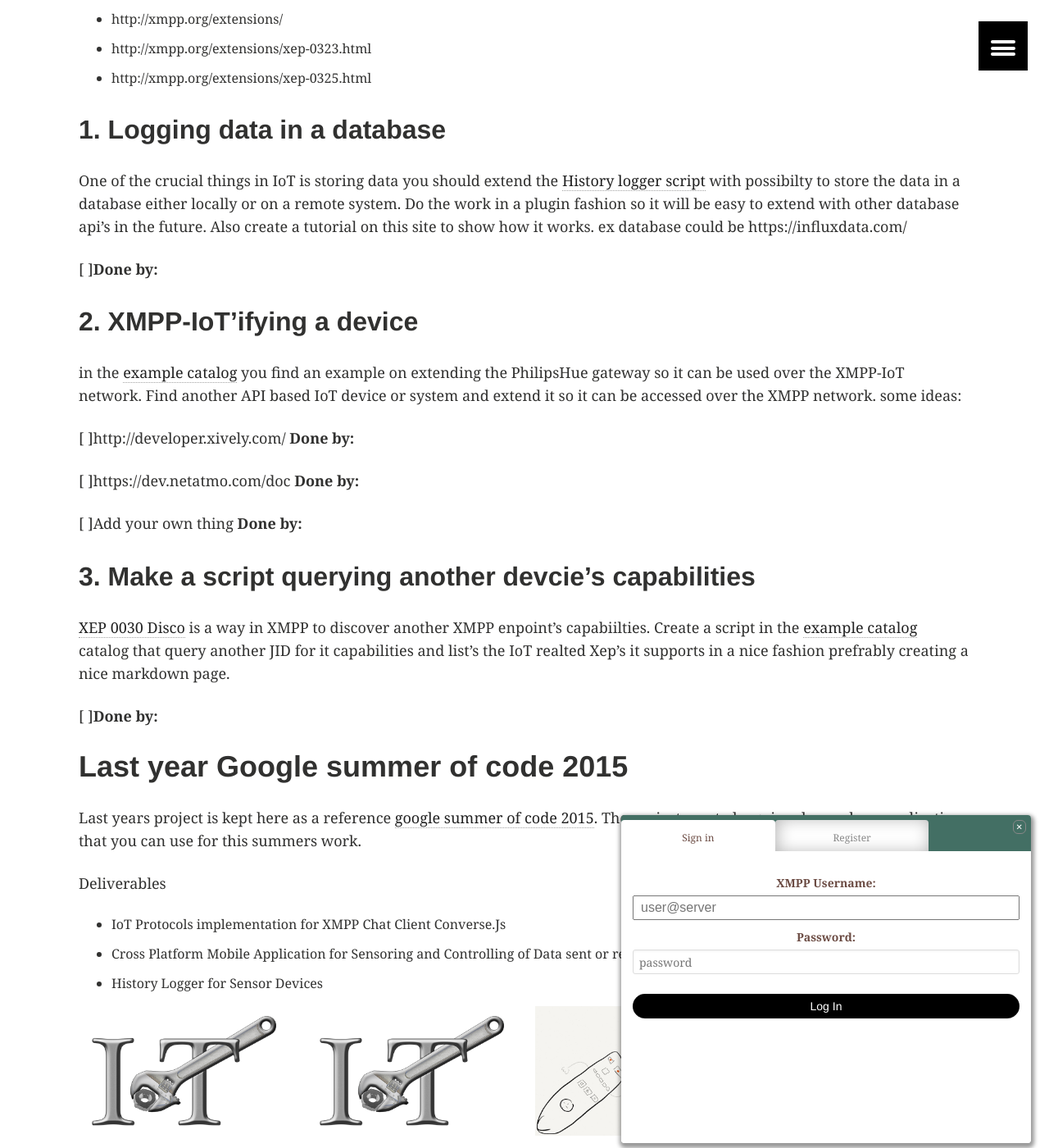
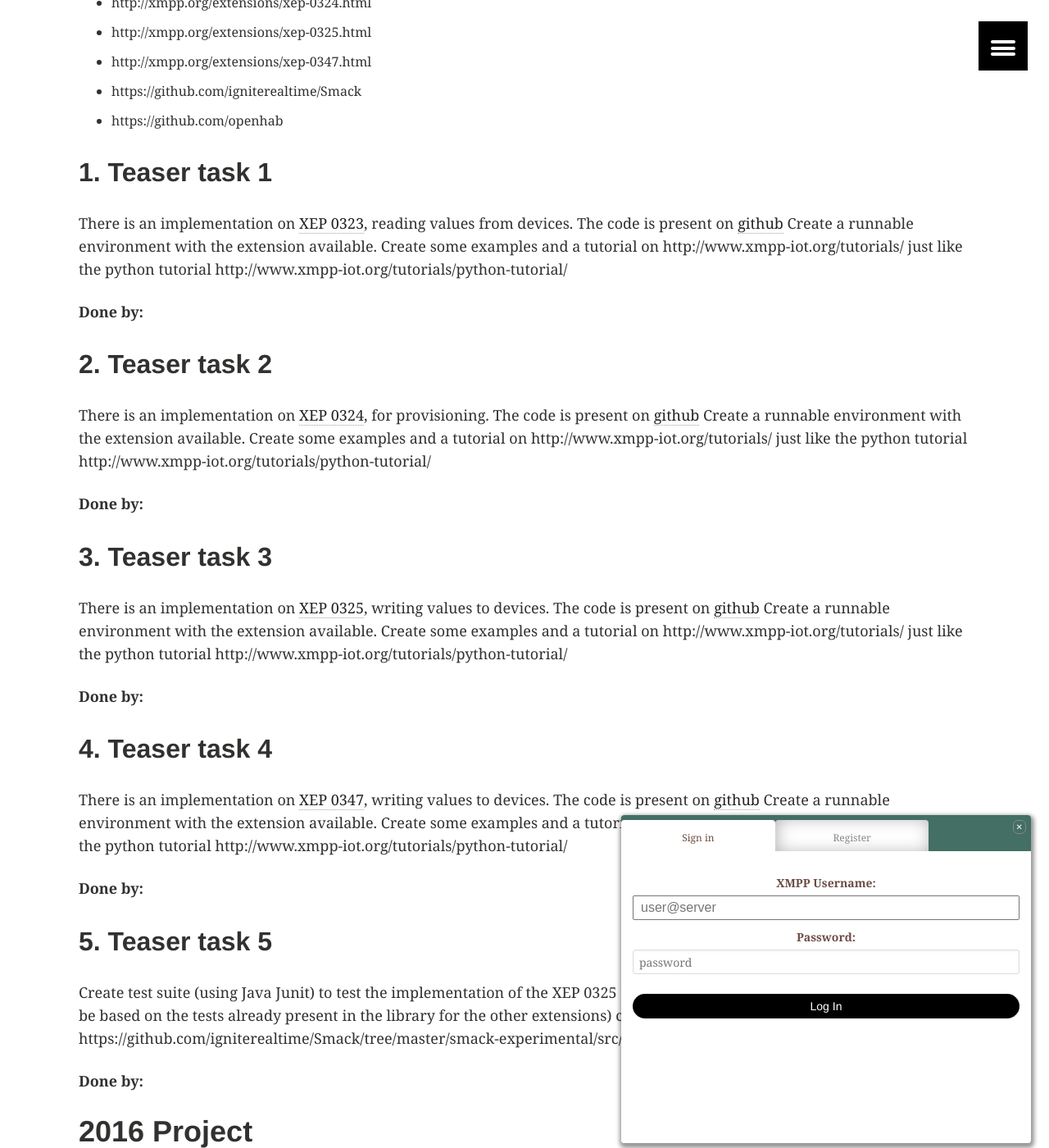
Before and after one commit to xmpp-iot/xmpp-iot.github.io, a Jekyll site: the page built from gsoc/index.md, in a window 1280 px wide and 1400 px high, scrolled down 1198 px. Shown: the whole window at 82% size. Built offline with Jekyll 4.4.1, drawn with Linux system fonts in a browser that asks for light colours; some web fonts are replaced; some of the changed text lies outside the part shown.

Commit message:
GSOC 2017 (#32)
* Update index.md

Added the project and teaser tasks for gsoc 2017

* Update index.md

minor fix

* Update index.md

minor fix

* Update index.md

minor fix

```diff
--- a/gsoc/index.md
+++ b/gsoc/index.md
@@ -12,6 +12,70 @@
 share: true
 ads: false
 ---
+
+***Adding XMPP-IoT to the openHAB smarthome project using Smack*** is a project within XMPP, propsed for [google summer of code 2017](https://developers.google.com/open-source/gsoc/). This project will focus on the integration of the support of XMPP-IOT extensions in [OpenHAB](http://www.openhab.org/), through the use of [SMACK libraries](https://www.igniterealtime.org/projects/smack/).
+
+# Teaser Tasks for 2017
+
+Below you find the teaser tasks for 2017.
+Mentor for the project is [Davide Conzon](http://www.ismb.it/davide.conzon) and is reachable at
+
+  - xmpp:co_davide@chatme.im
+  - twitter:@co_davide
+  - skype:davide.conzon
+
+
+* teaser tasks should be tested and ran on your own environment before sen in with pullrequest
+* Change this page with a pullrequest when you have done a tesertask so others can focus on the other ones
+* Keep Davide Conzon in the loop when you choose a task
+* Feel free to come with your own suggestions of a teaser task *encouraged*
+
+## Getting started
+Go through this site and and of course http://xmpp.org/ to get the idea of what Internet of Things is and how XMPP is a good fit for that. Then look at the Tutorials and the documentation of [SMACK](https://www.igniterealtime.org/projects/smack/documentation.jsp) and [OpenHAB](http://docs.openhab.org/tutorials/beginner/). A good thing to go further is also to look at the extensions especially xep323 and xep325
+
+  * http://xmpp.org/
+  * http://xmpp.org/uses/internet-of-things.html
+  * http://www.xmpp-iot.org/tutorials/python-tutorial/
+  * http://xmpp.org/extensions/
+  * http://xmpp.org/extensions/xep-0323.html
+  * http://xmpp.org/extensions/xep-0324.html
+  * http://xmpp.org/extensions/xep-0325.html
+  * http://xmpp.org/extensions/xep-0347.html
+  * https://github.com/igniterealtime/Smack
+  * https://github.com/openhab
+
+## 1. Teaser task 1
+There is an implementation on [XEP 0323](http://xmpp.org/extensions/xep-0323.html), reading values from devices. The code is present on [github](https://github.com/igniterealtime/Smack/tree/master/smack-experimental/src/main/java/org/jivesoftware/smackx/iot/data)
+Create a runnable environment with the extension available. Create some examples and a tutorial on http://www.xmpp-iot.org/tutorials/ just like the python tutorial http://www.xmpp-iot.org/tutorials/python-tutorial/
+
+**Done by:**
+
+## 2. Teaser task 2
+There is an implementation on [XEP 0324](http://xmpp.org/extensions/xep-0324.html), for provisioning. The code is present on [github](https://github.com/igniterealtime/Smack/tree/master/smack-experimental/src/main/java/org/jivesoftware/smackx/iot/provisioning)
+Create a runnable environment with the extension available. Create some examples and a tutorial on http://www.xmpp-iot.org/tutorials/ just like the python tutorial http://www.xmpp-iot.org/tutorials/python-tutorial/
+
+**Done by:**
+
+## 3. Teaser task 3
+There is an implementation on [XEP 0325](http://xmpp.org/extensions/xep-0325.html), writing values to devices. The code is present on [github](https://github.com/igniterealtime/Smack/tree/master/smack-experimental/src/main/java/org/jivesoftware/smackx/iot/control)
+Create a runnable environment with the extension available. Create some examples and a tutorial on http://www.xmpp-iot.org/tutorials/ just like the python tutorial http://www.xmpp-iot.org/tutorials/python-tutorial/
+
+**Done by:**
+
+## 4. Teaser task 4
+There is an implementation on [XEP 0347](http://xmpp.org/extensions/xep-0347.html), writing values to devices. The code is present on [github](https://github.com/igniterealtime/Smack/tree/master/smack-experimental/src/main/java/org/jivesoftware/smackx/iot/discovery)
+Create a runnable environment with the extension available. Create some examples and a tutorial on http://www.xmpp-iot.org/tutorials/ just like the python tutorial http://www.xmpp-iot.org/tutorials/python-tutorial/
+
+**Done by:**
+
+## 5. Teaser task 5
+Create test suite (using Java Junit) to test the implementation of the XEP 0325 and XEP 323  as smack extensions (the work can be based on the tests already present in the library for the other extensions)  code avaliable in:
+https://github.com/igniterealtime/Smack/tree/master/smack-experimental/src/main/java/org/jivesoftware/smackx/iot
+
+**Done by:**
+
+# 2016 Project
+
 ***Interoperability  testtool for IoT*** is a project within XMPP that is part of the [google summer of code 2016](https://developers.google.com/open-source/gsoc/) This years XMPP-IoT project will focus on creating an interoperabilty testing environment for XMPP based distributed devices pretty much the same idea as on http://xmpp.net. You will add a JID to testtool and it will perform a number of Interoperabilty tests to se what capabilities the device has.
 
 getting started:
```
